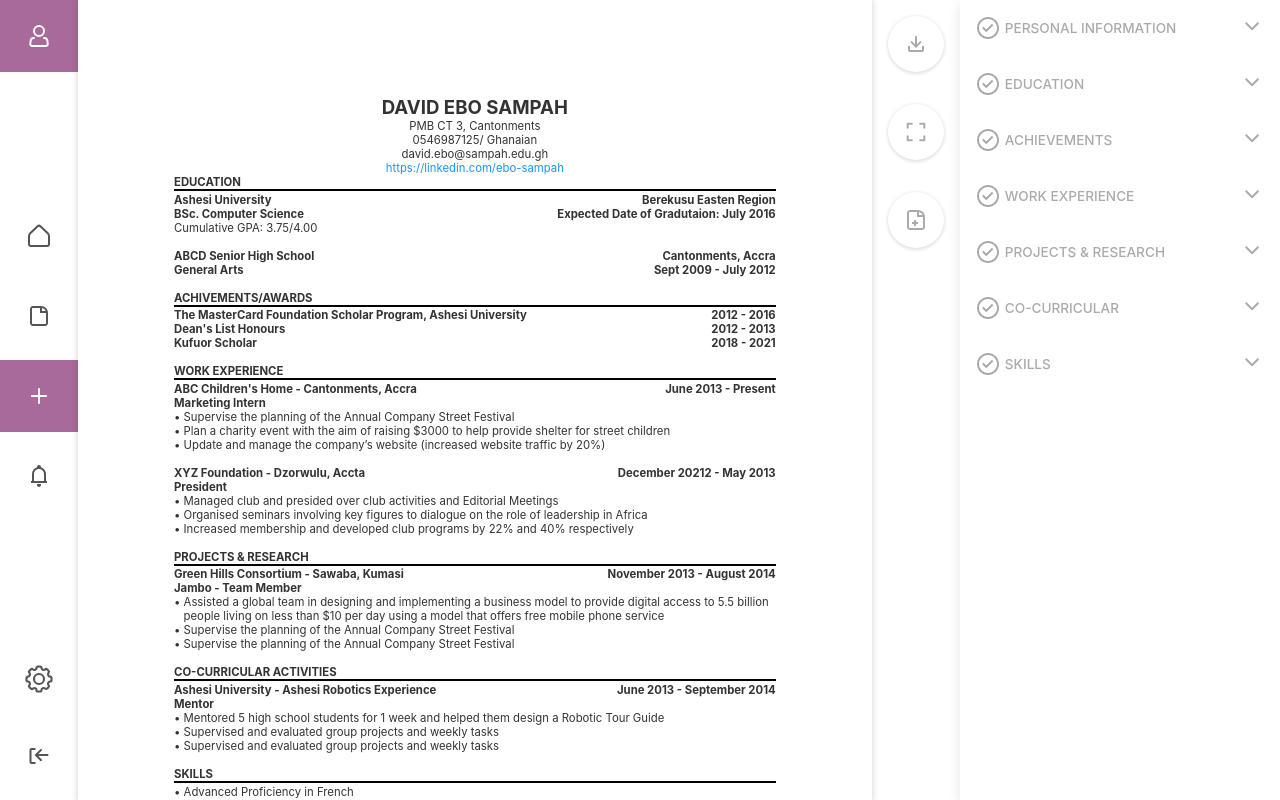
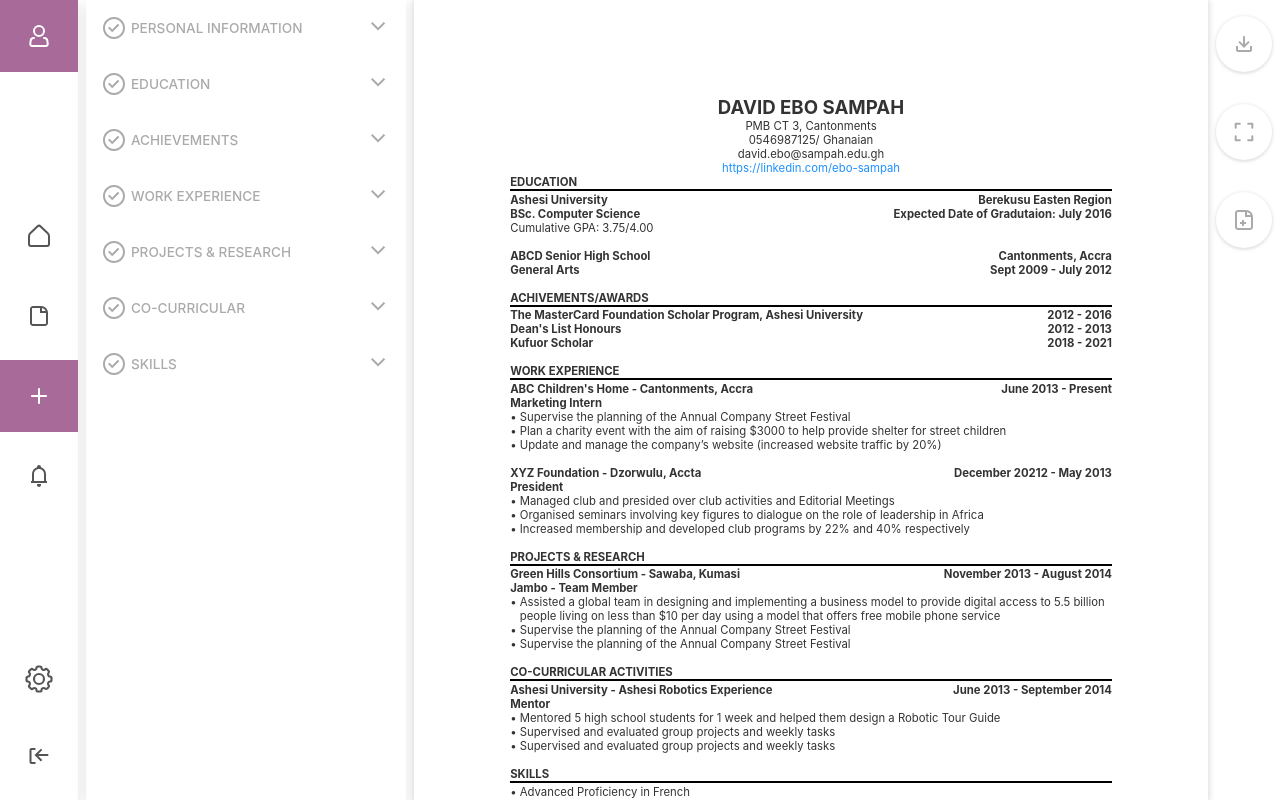
Before and after one commit to faddalibrahim/auto-cv-frontend, a React (Create React App) app: page / in a window 1280 px wide. Built offline with nearby package versions, Linux system fonts and the light colour scheme; sample sign-in values are in the browser's storage; a web font is replaced by a local one.

Commit message:
create page layout changed

```diff
--- a/src/pages/create/Create.js
+++ b/src/pages/create/Create.js
@@ -19,6 +19,8 @@ import FileAddIcon from "components/icons/file-add-icon/FileAddIcon";
 const Create = (props) => {
   return (
     <div className={CreatePageStyles.wrapper}>
+      <ResumeForm />
+
       <div className={CreatePageStyles.resumeSheetContainer}>
         <ResumeSheet />
       </div>
@@ -35,7 +37,9 @@ const Create = (props) => {
         </div>
       </div>
 
-      <ResumeForm />
+      {/* <ResumeForm /> */}
+
+      {/* <ResumeForm /> */}
     </div>
   );
 };
--- a/src/pages/create/create.module.scss
+++ b/src/pages/create/create.module.scss
@@ -2,7 +2,8 @@
 
 .wrapper {
   display: flex;
-  justify-content: space-between;
+  // justify-content: space-between;
+  justify-content: space-evenly;
   height: 100vh;
 }
 
```
